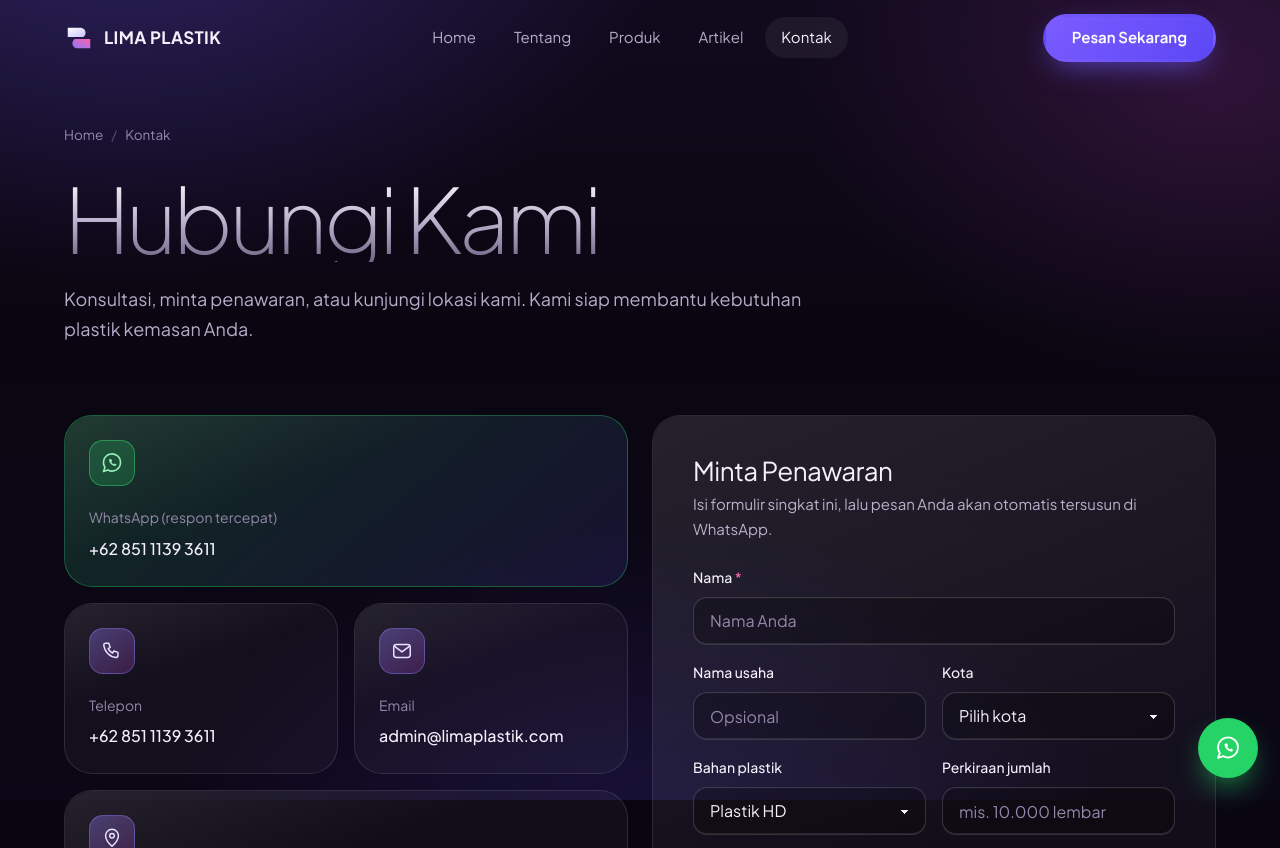
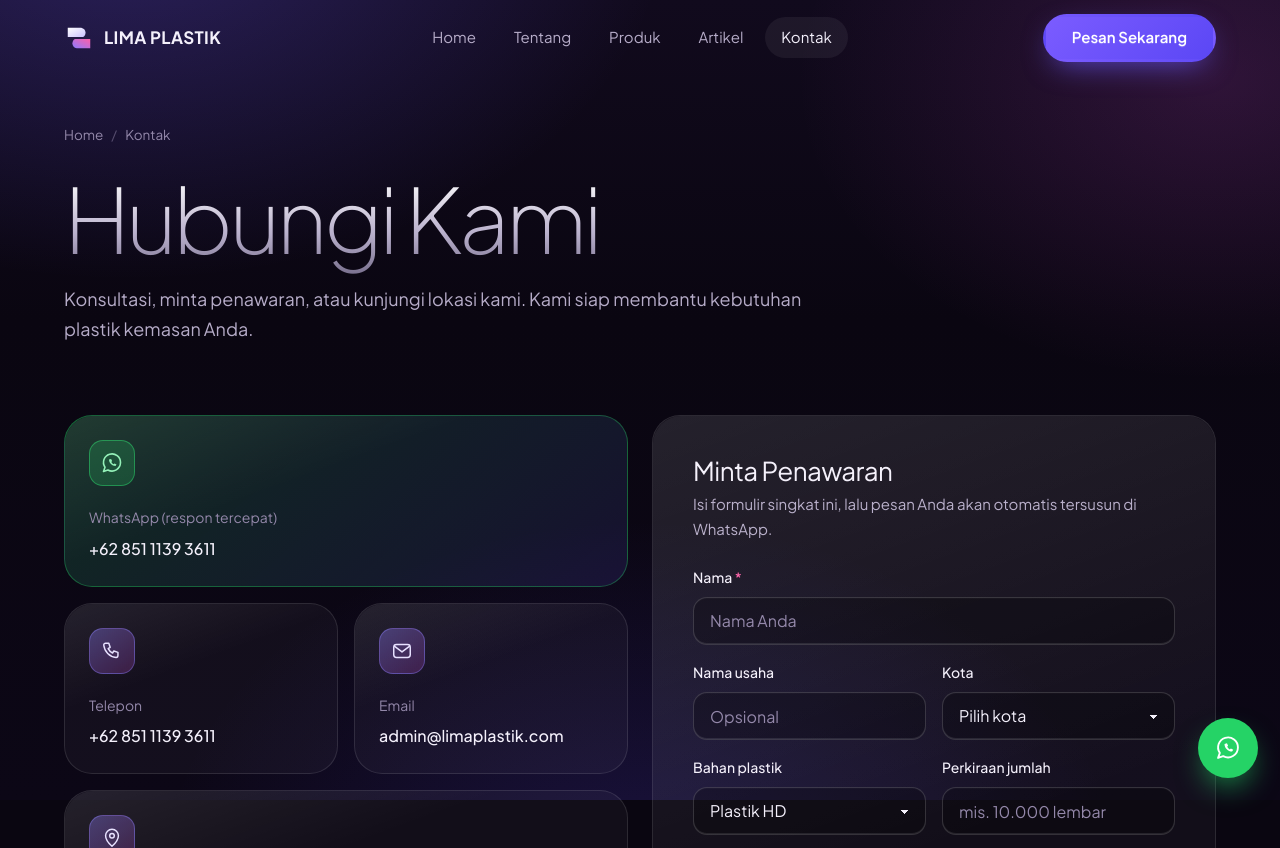
Before and after one commit to dyahayudr/sonindografika, a Node server app: page /kontak in a window 1280 px wide. Shown: the top 848 px of the page. Run offline with Node 20, Linux system fonts and the light colour scheme; style sheets or scripts are compiled from the project's sources; some libraries are stand-ins or nearby versions.

Commit message:
Perbaiki ekor huruf (g, j, p, y) terpotong di judul besar
background-clip:text + line-height .98 memotong descender saat judul 1 baris; tambah padding-bottom .22em dengan margin-bottom negatif agar layout tetap.

Co-Authored-By: Claude Opus 5.5 <noreply@anthropic.com>

```diff
--- a/public/css/style.css
+++ b/public/css/style.css
@@ -128,6 +128,8 @@ button:where(:not(.d-btn)) { font: inherit; color: inherit; cursor: pointer; }
 .display {
   font-size: clamp(48px, 8.4vw, 112px); font-weight: 200; line-height: .98; letter-spacing: -0.045em;
   background: var(--grad-text); -webkit-background-clip: text; background-clip: text; color: transparent;
+  /* Ruang untuk ekor huruf (g, j, p, y) agar tidak terpotong oleh background-clip; margin negatif menjaga jarak layout */
+  padding-bottom: .22em; margin-bottom: -.22em;
 }
 .h-section { font-size: clamp(32px, 4.4vw, 54px); font-weight: 300; letter-spacing: -0.035em; }
 .h-section em, .grad-text { font-style: normal; background: var(--grad-accent); -webkit-background-clip: text; background-clip: text; color: transparent; }
```
